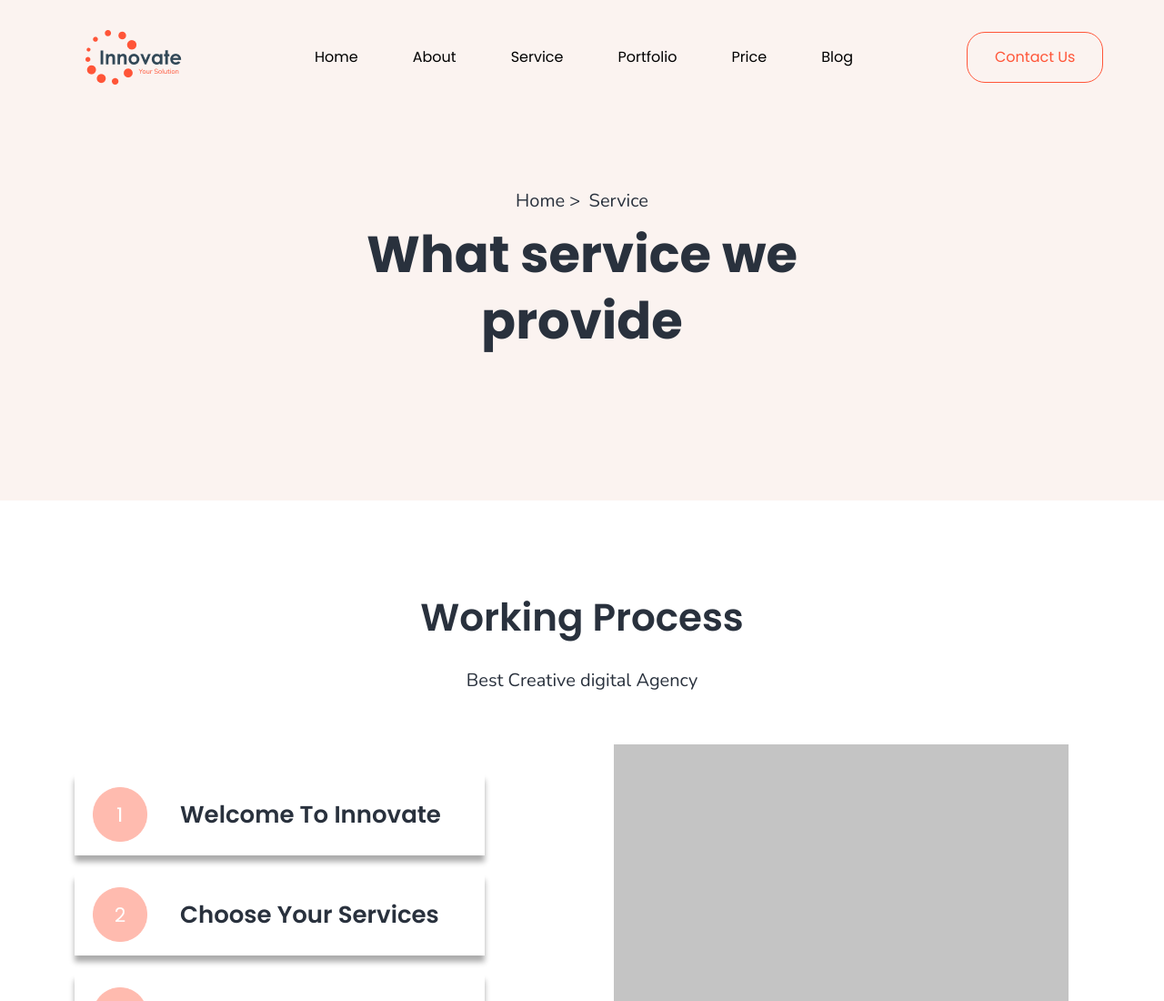
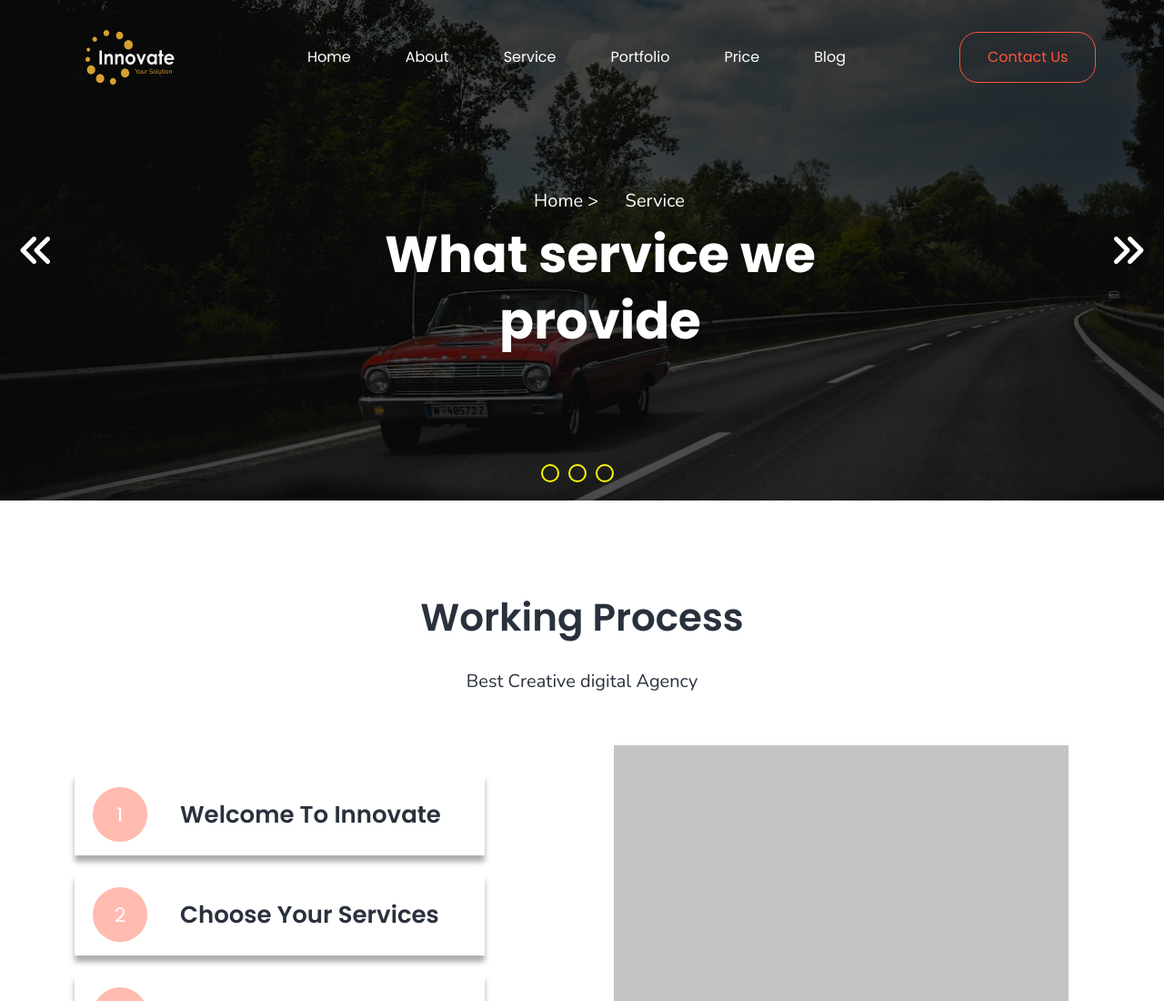
Before and after one commit to TheRakibSheikh/figma-1, a plain HTML site: page index.html in a window 1280 px wide. Shown: the top 1100 px of the page at 91% size. Drawn offline with nearby package versions, Linux system fonts and the light colour scheme; grey boxes are pictures that could not be loaded.

Commit message:
first commit

```diff
--- /dev/null
+++ b/Css/slick.css
@@ -0,0 +1,119 @@
+/* Slider */
+.slick-slider
+{
+    position: relative;
+
+    display: block;
+    box-sizing: border-box;
+
+    -webkit-user-select: none;
+       -moz-user-select: none;
+        -ms-user-select: none;
+            user-select: none;
+
+    -webkit-touch-callout: none;
+    -khtml-user-select: none;
+    -ms-touch-action: pan-y;
+        touch-action: pan-y;
+    -webkit-tap-highlight-color: transparent;
+}
+
+.slick-list
+{
+    position: relative;
+
+    display: block;
+    overflow: hidden;
+
+    margin: 0;
+    padding: 0;
+}
+.slick-list:focus
+{
+    outline: none;
+}
+.slick-list.dragging
+{
+    cursor: pointer;
+    cursor: hand;
+}
+
+.slick-slider .slick-track,
+.slick-slider .slick-list
+{
+    -webkit-transform: translate3d(0, 0, 0);
+       -moz-transform: translate3d(0, 0, 0);
+        -ms-transform: translate3d(0, 0, 0);
+         -o-transform: translate3d(0, 0, 0);
+            transform: translate3d(0, 0, 0);
+}
+
+.slick-track
+{
+    position: relative;
+    top: 0;
+    left: 0;
+
+    display: block;
+    margin-left: auto;
+    margin-right: auto;
+}
+.slick-track:before,
+.slick-track:after
+{
+    display: table;
+
+    content: '';
+}
+.slick-track:after
+{
+    clear: both;
+}
+.slick-loading .slick-track
+{
+    visibility: hidden;
+}
+
+.slick-slide
+{
+    display: none;
+    float: left;
+
+    height: 100%;
+    min-height: 1px;
+}
+[dir='rtl'] .slick-slide
+{
+    float: right;
+}
+.slick-slide img
+{
+    display: block;
+}
+.slick-slide.slick-loading img
+{
+    display: none;
+}
+.slick-slide.dragging img
+{
+    pointer-events: none;
+}
+.slick-initialized .slick-slide
+{
+    display: block;
+}
+.slick-loading .slick-slide
+{
+    visibility: hidden;
+}
+.slick-vertical .slick-slide
+{
+    display: block;
+
+    height: auto;
+
+    border: 1px solid transparent;
+}
+.slick-arrow.slick-hidden {
+    display: none;
+}
--- a/Css/style.css
+++ b/Css/style.css
@@ -34,6 +34,29 @@ p {
 }
 
 /* All Common Css End  */
+
+/* sticky Header start */
+
+.sticky_name{
+  background: rgb(68, 254, 220);
+  animation: alamin 1s;
+  }
+
+
+
+  @keyframes alamin{
+  from{
+  top: -100px;
+  }
+  to{
+  top: 0;
+  }
+  }
+
+/* sticky Header End */
+
+
+
 .dwnbtn {
   padding: 15px 30px;
   background: transparent;
@@ -51,7 +74,7 @@ p {
 .nav-link {
   padding: 0 30px !important;
   transition: .4s;
-  color: #000000;
+  color: #ffffff;
 }
 
 .nav-link:hover {
@@ -64,41 +87,87 @@ p {
 
 /* Banner Part Start */
 #bannerPart {
-  background: url(../Images/BG.png);
+  /* background: url(../Images/BG.png);
   background-size: cover;
   background-position: center;
   background-repeat: no-repeat;
   padding-top: 210px;
-  padding-bottom: 130px;
+  padding-bottom: 130px; */
+  position: relative;
+
+}
+
+.over {
+  position: absolute;
+  width: 100%;
+  left: 0;
+  top: 210px;
+  z-index: 10;
+}
+
+.sliderOne {
+  background: url(../Images/slid1.jpg);
+  background-size: cover;
+  background-position: center;
+  background-repeat: no-repeat;
+  /* padding-top: 210px;
+  padding-bottom: 130px; */
+}
+
+.sliderTwo {
+  background: url(../Images/slid2.jpg);
+  background-size: cover;
+  background-position: center;
+  background-repeat: no-repeat;
+  /* padding-top: 210px;
+  padding-bottom: 130px; */
+}
+
+.sliderThree {
+  background: url(../Images/slid3.jpg);
+  background-size: cover;
+  background-position: center;
+  background-repeat: no-repeat;
+  /* padding-top: 210px;
+  padding-bottom: 130px; */
+}
+
+.overly {
+  background: rgba(0, 0, 0, 0.7);
+  padding-top: 300px;
+  padding-bottom: 250px;
 }
 
 .navbar {
   position: fixed;
   top: 0;
   margin-top: 20px;
+  z-index: 999;
 }
 
 
 .bannerText h1 {
 	font-size: 56px;
 	font-weight: 700;
-  color: #29313D;
+	color: #ffffff;
 	line-height: 130%;
 	padding-bottom: 30px;
 	padding-top: 10px;
+	padding-left: 180px;
 }
 
 .bannerText a {
 	font-family: "Nunito", sans-serif;
-  color: #29313D;
+	color: #ffffff;
 	font-size: 20px;
 	font-weight: 400;
 	line-height: 100%;
-
+	padding-left: 20px;
 }
 
-.homebtn {
+.bannerText .homebtn {
   padding-right: 5px;
+  padding-left: 200px;
 }
 
 /* Banner Part End */
@@ -479,3 +548,46 @@ font-family: "Nunito", sans-serif;
  padding-bottom: 20px;
 }
 /* Last Contact Part End */
+
+.prev {
+  color: white;
+  font-size: 40px;
+  top: 50%;
+  left: 20px;
+  background: transparent;
+  transform: translateY(-50%);
+  position: absolute;
+  z-index: 11;
+}
+
+.next {
+  color: white;
+  font-size: 40px;
+  top: 50%;
+  right: 20px;
+  background: transparent;
+  transform: translateY(-50%);
+  position: absolute;
+  z-index: 11;
+}
+.slick-dots {
+  position: absolute;
+  left: 50%;
+  bottom: 20px;
+  transform: translateX(-50%);
+}
+
+.slick-dots li{
+  display: inline-block;
+}
+
+.slick-dots li button{
+  font-size: 0px;
+  margin-right: 10px;
+  /* border: none; */
+  border-radius: 50%;
+  width: 20px;
+  height: 20px;
+  background: transparent;
+  border: 2px solid rgb(255, 247, 0);
+}
--- a/Js/script.js
+++ b/Js/script.js
@@ -1,3 +1,16 @@
+$(window).scroll(function(){
+  var scrolling = $(this).scrollTop();
+
+  if(scrolling > 200){
+      $('.navbar').addClass('sticky_name');
+  }
+  else {
+       $('.navbar').removeClass('sticky_name');
+  }
+  });
+
+
+
 jQuery(document).ready(function ($) {
   $('.counter').counterUp({
     delay: 10,
@@ -16,4 +29,16 @@ new VenoBox({
 
 AOS.init({
   duration: 1200,
+  delay: 150,
 });
+
+$('.sliderPart').slick({
+  slidesToShow: 1,
+  slidesToScroll: 1,
+  autoplay: false,
+  autoplaySpeed: 2000,
+  prevArrow: '<i class="fa-solid fa-angles-left prev">',
+  nextArrow: '<i class="fa-solid fa-angles-right next">',
+  dots: true,
+
+});
--- a/index.html
+++ b/index.html
@@ -5,6 +5,7 @@
   <meta charset="UTF-8">
   <meta name="viewport" content="width=device-width, initial-scale=1.0">
   <title>Document</title>
+  <link rel="stylesheet" href="Css/slick.css">
   <link rel="stylesheet" href="Css/aos.css">
   <link rel="stylesheet" href="Css/venobox.min.css">
   <link rel="stylesheet" href="Css/bootstrap.min.css">
@@ -39,7 +40,7 @@
         <nav class="navbar navbar-expand-lg">
           <div class="container-fluid">
             <a class="navbar-brand" href="#">
-              <img src="Images/Logo2.png" alt="Logo.png">
+              <img src="Images/Logo.png" alt="Logo.png">
             </a>
             <button class="navbar-toggler" type="button" data-bs-toggle="collapse" data-bs-target="#navbarNav"
               aria-controls="navbarNav" aria-expanded="false" aria-label="Toggle navigation">
@@ -77,9 +78,21 @@
 
   <!-- Banner Part Start  -->
   <section id="bannerPart">
-    <div class="container">
+    <div class="sliderPart">
+      <div class="sliderOne">
+        <div class="overly"></div>
+      </div>
+      <div class="sliderTwo">
+        <div class="overly"></div>
+      </div>
+      <div class="sliderThree">
+        <div class="overly"></div>
+      </div>
+
+    </div>
+    <div class="container over">
       <div class="row" data-aos="zoom-in-up">
-        <div class="col-lg-6 m-auto text-center">
+        <div class="col-lg-8 m-auto text-center">
           <div class="bannerText">
             <a class="homebtn" href="#">Home > </a>
             <a class="Servisebtn" href="#"> Service</a>
@@ -492,31 +505,12 @@
   <!-- Last Contact Part End -->
 
 
-
-
-
-
-
-
-
-
-
-
-
-
-
-
-
-
-
-
-
-
   <!-- All js File Start  -->
 
   <script src="Js/bootstrap.bundle.min.js"></script>
   <script src="Js/jquery-1.12.4.min.js"></script>
   <script src="Js/waypoints.min.js"></script>
+  <script src="Js/slick.min.js"></script>
   <script src="Js/jquery.counterup.min.js"></script>
   <script src="Js/venobox.min.js"></script>
   <script src="Js/aos.js"></script>
```
Also changed, not shown: Images/slid1.jpg (added), Images/slid3.jpg (added), Js/slick.min.js (added), webfonts/fa-brands-400.ttf (added), webfonts/fa-brands-400.woff2 (added), webfonts/fa-regular-400.ttf (added), webfonts/fa-regular-400.woff2 (added), webfonts/fa-solid-900.ttf (added), webfonts/fa-solid-900.woff2 (added), webfonts/fa-v4compatibility.ttf (added), webfonts/fa-v4compatibility.woff2 (added), 1 other file. Lines whose indentation alone changed are shown as unchanged.
